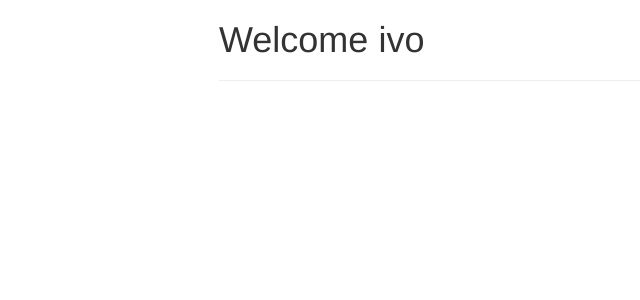
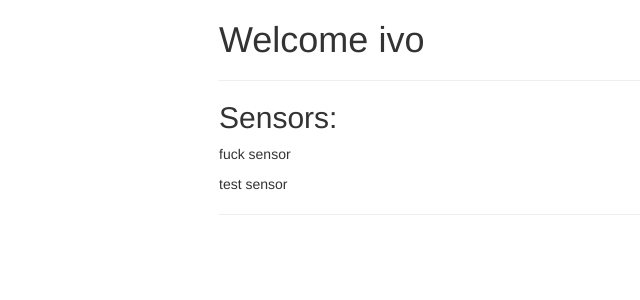
Before and after one commit to arnaudoff/watcher, a Django app: page /dashboard/ in a window 1280 px wide. Shown: the top 300 px of the page, without its empty margins (116-756 px from the left). Run offline with Django 3.2, Linux system fonts and the light colour scheme; a user stored in the database is signed in; data comes from the database, SQL or seed files in the repository; both versions use the stored data as it was after the commit; some libraries are stand-ins or nearby versions.

Commit message:
dashboard shows all sensors added by the logged in user

```diff
--- a/dashboard/views.py
+++ b/dashboard/views.py
@@ -1,15 +1,20 @@
 from django.shortcuts import render
 from sensors.models import Sensor
+from django.contrib.auth.models import User
 
 def dashboard_view(request):
 	print(request.user.is_authenticated())
 	print(Sensor.objects.all())
 
 	username = None
+	test = None
 	if request.user.is_authenticated():
 		username = request.user.username
+		test = Sensor.objects.filter(user=request.user)
+
 	context = {
-		"username": username
+		'username': username,
+		'sensor_results': test
 	}
 
 	return render(request, "dashboard.html", context)
--- a/templates/dashboard.html
+++ b/templates/dashboard.html
@@ -4,5 +4,12 @@
 <div class='col-sm-6 col-sm-offset-3'>
 	<h1>Welcome {{ username }}</h1>
 	<hr/>
+	<h2>Sensors: </h2>
+	{% for item in sensor_results %}
+    <p>
+        <div>{{ item.name }}</td>
+    </p>
+    {% endfor %}
+	<hr/>
 </div>
 {% endblock content %}
```
Also changed, not shown: db.sqlite3.
